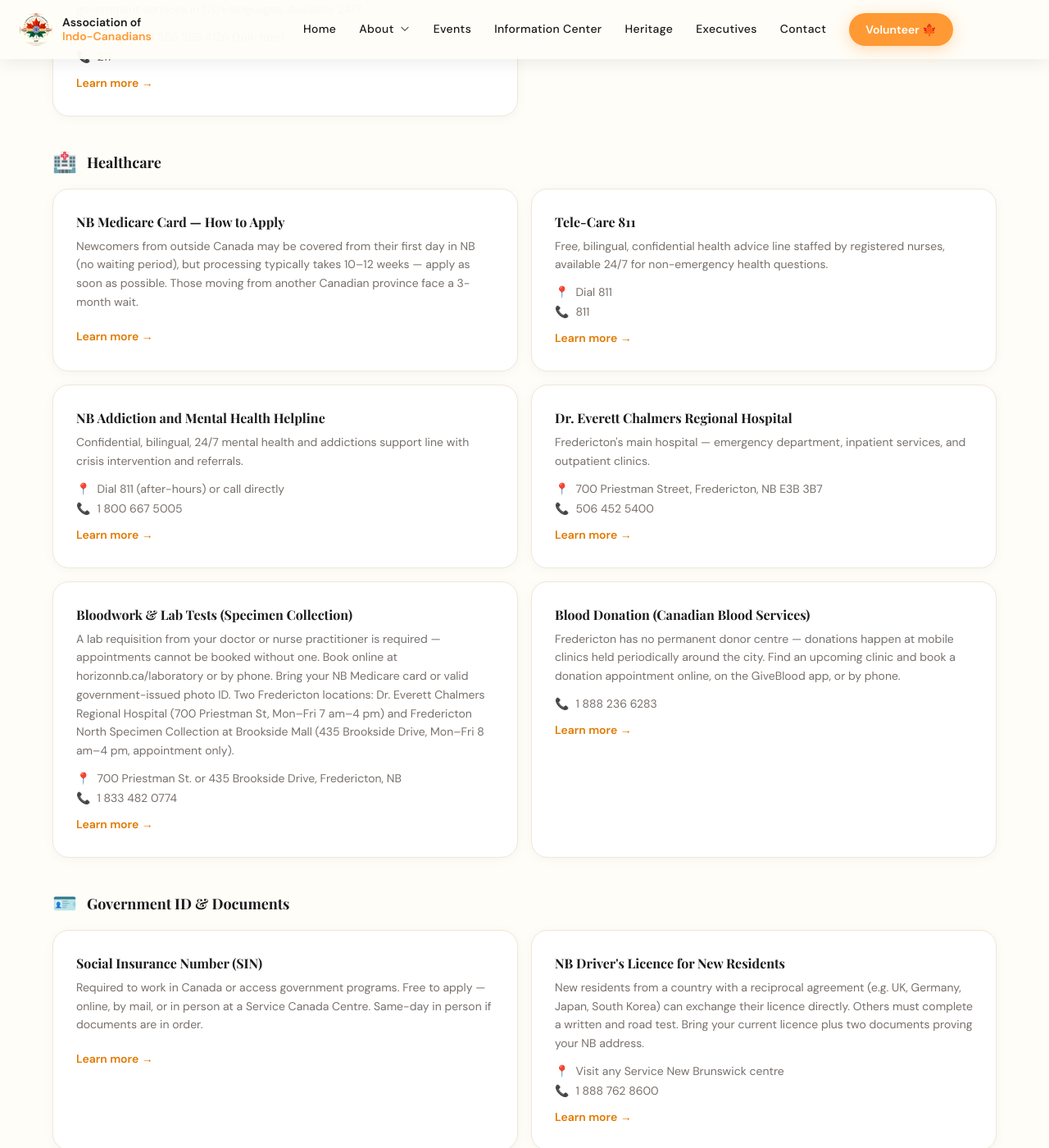
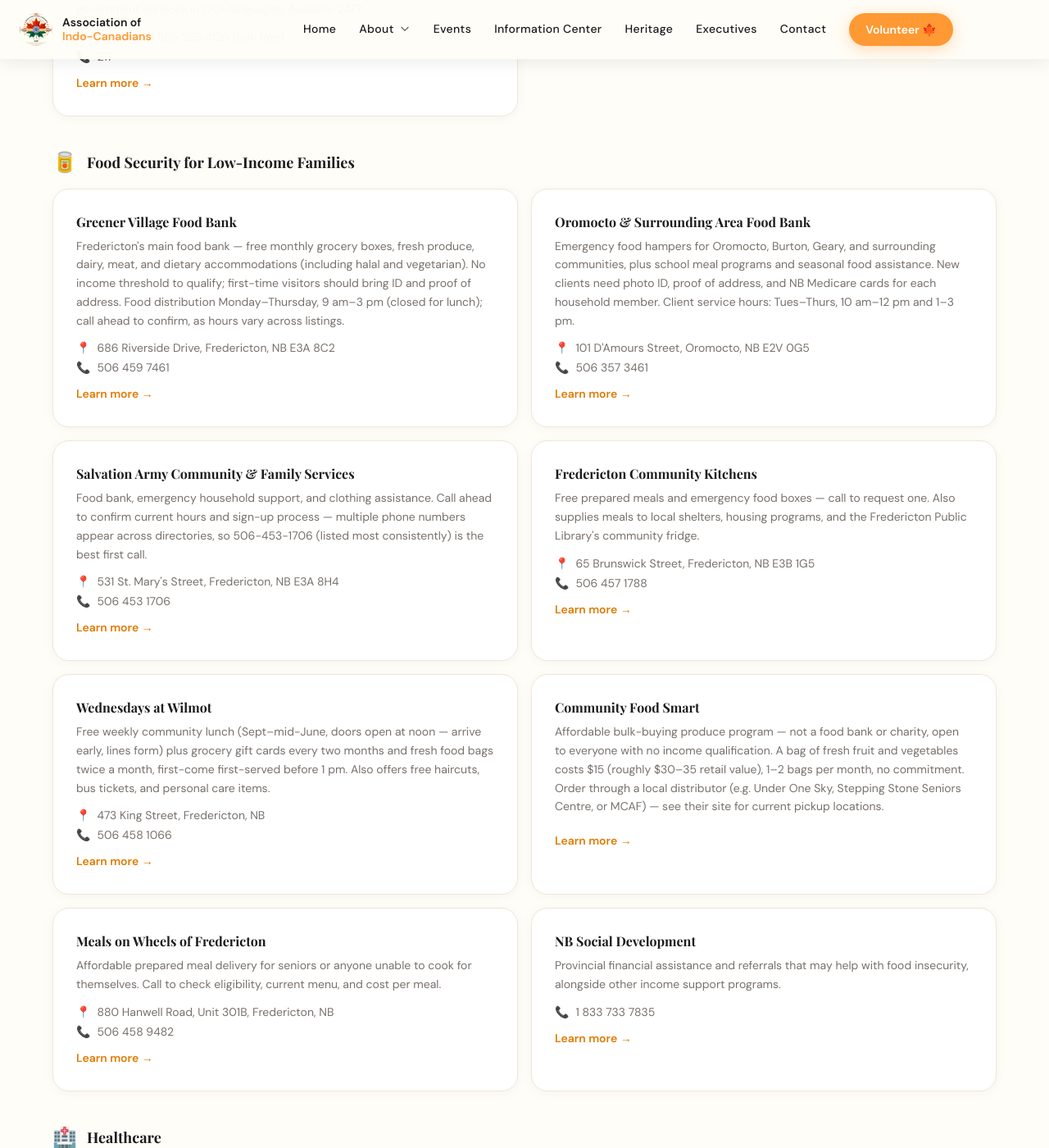
Before and after one commit to abhishekmenon84/aic-jekyll-website, a Jekyll site: the page built from information-center/index.md, in a window 1280 px wide and 1400 px high, scrolled down 1201 px. Shown: the whole window at 82% size. Built offline with Jekyll 4.4.1, drawn with Linux system fonts in a browser that asks for light colours; nearby versions of some CDN libraries.

Commit message:
feat: add Food Security for Low-Income Families to Information Center
New topic under Newcomer Resources covering the 8 most directly
actionable food assistance resources in Fredericton/Oromocto:
Greener Village and Oromocto food banks, Salvation Army Community &
Family Services, Fredericton Community Kitchens, Wednesdays at
Wilmot, Community Food Smart (affordable produce, no income
qualification), Meals on Wheels, and NB Social Development.

Seeded from a user-provided resource list, then independently
verified each entry's address/phone/hours against official sources
before publishing. Curated down from a longer raw list (~35 items,
including several shelter-internal meal services and secondary
distributor contacts) to the entries a newcomer could act on
directly, consistent with how other sections on this page are
scoped. One dead domain (frederictonsa.ca, doesn't resolve) swapped
for a working ConnectFredericton directory listing instead.

Co-Authored-By: Claude Sonnet 5 <noreply@anthropic.com>

```diff
--- a/_data/newcomer_resources.yml
+++ b/_data/newcomer_resources.yml
@@ -25,6 +25,57 @@
       address: "Call 211 or 1 855 258 4126 (toll-free)"
       phone: "211"
       url: "https://nb.211.ca/"
+
+- topic: "Food Security for Low-Income Families"
+  icon: "🥫"
+  items:
+    - name: "Greener Village Food Bank"
+      description: "Fredericton's main food bank — free monthly grocery boxes, fresh produce, dairy, meat, and dietary accommodations (including halal and vegetarian). No income threshold to qualify; first-time visitors should bring ID and proof of address. Food distribution Monday–Thursday, 9 am–3 pm (closed for lunch); call ahead to confirm, as hours vary across listings."
+      address: "686 Riverside Drive, Fredericton, NB E3A 8C2"
+      phone: "506 459 7461"
+      url: "https://www.greenervillage.ca/"
+
+    - name: "Oromocto & Surrounding Area Food Bank"
+      description: "Emergency food hampers for Oromocto, Burton, Geary, and surrounding communities, plus school meal programs and seasonal food assistance. New clients need photo ID, proof of address, and NB Medicare cards for each household member. Client service hours: Tues–Thurs, 10 am–12 pm and 1–3 pm."
+      address: "101 D'Amours Street, Oromocto, NB E2V 0G5"
+      phone: "506 357 3461"
+      url: "https://oromoctofoodbank.ca/get-help/"
+
+    - name: "Salvation Army Community & Family Services"
+      description: "Food bank, emergency household support, and clothing assistance. Call ahead to confirm current hours and sign-up process — multiple phone numbers appear across directories, so 506-453-1706 (listed most consistently) is the best first call."
+      address: "531 St. Mary's Street, Fredericton, NB E3A 8H4"
+      phone: "506 453 1706"
+      url: "https://www.connectfredericton.ca/agency/detail/?agency_id=177909"
+
+    - name: "Fredericton Community Kitchens"
+      description: "Free prepared meals and emergency food boxes — call to request one. Also supplies meals to local shelters, housing programs, and the Fredericton Public Library's community fridge."
+      address: "65 Brunswick Street, Fredericton, NB E3B 1G5"
+      phone: "506 457 1788"
+      url: "https://www.frederictoncommunitykitchens.com/no-cost-food-access"
+
+    - name: "Wednesdays at Wilmot"
+      description: "Free weekly community lunch (Sept–mid-June, doors open at noon — arrive early, lines form) plus grocery gift cards every two months and fresh food bags twice a month, first-come first-served before 1 pm. Also offers free haircuts, bus tickets, and personal care items."
+      address: "473 King Street, Fredericton, NB"
+      phone: "506 458 1066"
+      url: "https://www.wilmotuc.nb.ca/wednesdays-at-wilmot"
+
+    - name: "Community Food Smart"
+      description: "Affordable bulk-buying produce program — not a food bank or charity, open to everyone with no income qualification. A bag of fresh fruit and vegetables costs $15 (roughly $30–35 retail value), 1–2 bags per month, no commitment. Order through a local distributor (e.g. Under One Sky, Stepping Stone Seniors Centre, or MCAF) — see their site for current pickup locations."
+      address: ""
+      phone: ""
+      url: "https://www.communityfoodsmart.com/"
+
+    - name: "Meals on Wheels of Fredericton"
+      description: "Affordable prepared meal delivery for seniors or anyone unable to cook for themselves. Call to check eligibility, current menu, and cost per meal."
+      address: "880 Hanwell Road, Unit 301B, Fredericton, NB"
+      phone: "506 458 9482"
+      url: "https://frederictonmealsonwheels.ca/"
+
+    - name: "NB Social Development"
+      description: "Provincial financial assistance and referrals that may help with food insecurity, alongside other income support programs."
+      address: ""
+      phone: "1 833 733 7835"
+      url: "https://www2.gnb.ca/content/gnb/en/departments/esic.html"
 
 - topic: "Healthcare"
   icon: "🏥"
```
